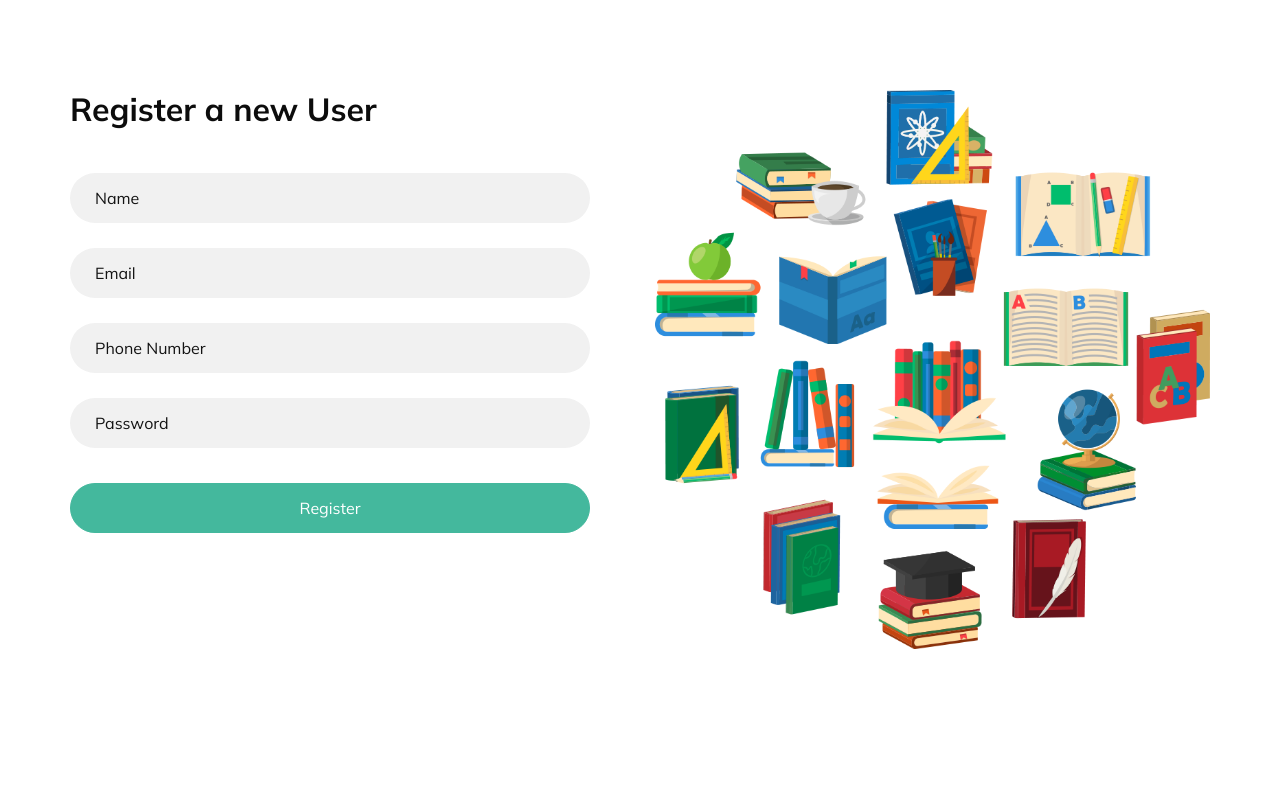
After one commit to kavyabhat02/Book-Recommender, a PHP site: page /register.php in a window 1280 px wide. The commit adds this page. Run offline with PHP 8.4, Linux system fonts and the light colour scheme.

Commit message:
register user

```diff
--- /dev/null
+++ b/web/register.php
@@ -0,0 +1,75 @@
+<head>
+  <!-- Basic -->
+  <meta charset="utf-8" />
+  <meta http-equiv="X-UA-Compatible" content="IE=edge" />
+  <!-- Mobile Metas -->
+  <meta name="viewport" content="width=device-width, initial-scale=1, shrink-to-fit=no" />
+  <!-- Site Metas -->
+  <link rel="icon" href="../images/favicon.png" type="image/gif" />
+  <meta name="keywords" content="" />
+  <meta name="description" content="" />
+  <meta name="author" content="" />
+
+  <title>BookBuddy</title>
+
+  <!-- bootstrap core css -->
+  <link rel="stylesheet" type="text/css" href="../css/bootstrap.css" />
+  <!-- font awesome style -->
+  <link href="../css/font-awesome.min.css" rel="stylesheet" />
+
+  <!-- Custom styles for this template -->
+  <link href="../css/style.css" rel="stylesheet" />
+  <!-- responsive style -->
+  <link href="../css/responsive.css" rel="stylesheet" />
+
+</head>
+
+<body class="sub_page">
+<!-- register section -->
+
+<section class="contact_section layout_padding">
+    <div class="container">
+      <div class="row">
+        <div class="col-md-6 ">
+
+          <?php
+            if(isset($_SESSION['status'])) {
+                echo "<h5 class='alert alert-success'>".$_SESSION['status']."</h5>";
+                unset($_SESSION['status']);
+            }
+          ?>
+          <div class="heading_container ">
+            <h2 class="">
+              Register a new User
+            </h2>
+          </div>
+          <form action="handleRegister.php">
+            <div>
+              <input type="text" name="users_name" placeholder="Name" />
+            </div>
+            <div>
+              <input type="email" name="email" placeholder="Email" />
+            </div>
+            <div>
+              <input type="text" name="phone_number" placeholder="Phone Number" />
+            </div>
+            <div>
+              <input type="password" name="password" placeholder="Password" />
+            </div>
+            <div class="btn-box">
+              <button name="register_btn">
+                Register
+              </button>
+            </div>
+          </form>
+        </div>
+        <div class="col-md-6">
+          <div class="img-box">
+            <img src="../images/contact-img.png" alt="">
+          </div>
+        </div>
+      </div>
+    </div>
+  </section>
+
+  <!-- end register section -->
--- a/web/search_genre.php
+++ b/web/search_genre.php
@@ -60,7 +60,6 @@
   <div class="col-md-6">
     <div class="box">
       <div class="img-box">
-        <img src="images/b1.jpg" alt="">
         <h4 class="blog_date">
           <span>
             <?php echo $row['bookid'];?>
--- a/web/search_popular.php
+++ b/web/search_popular.php
@@ -53,7 +53,6 @@
   <div class="col-md-6">
     <div class="box">
       <div class="img-box">
-        <img src="images/b1.jpg" alt="">
         <h4 class="blog_date">
           <span>
             <?php echo $row['bookid'];?>
```
Also changed, not shown: web/handleRegister.php (added, +33 -0 lines), web/index.php (renamed from web/index.html, +10 -0 lines), web/recommendations.html (+27 -0 lines).
